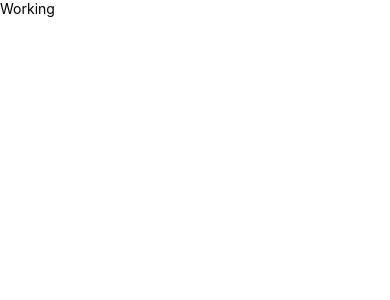
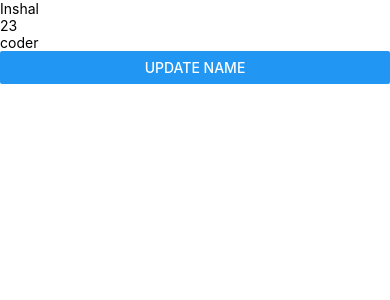
Before and after one commit to inshal1998/ReduxToolKitTodo, a React Native app: screen / in a window 390 px wide. Shown: the top 300 px of the page. Built offline with nearby package versions, Linux system fonts and the light colour scheme.

Commit message:
createAction Working

```diff
--- a/App.js
+++ b/App.js
@@ -1,12 +1,14 @@
 import React from 'react'
 import { StyleSheet, Text, View } from 'react-native'
 import { Profile } from './app/screen';
+import { store } from "./app/redux/store";
+import { Provider } from "react-redux";
 
 const App = () => {
   return (
-      <View>
+    <Provider store={store}>
         <Profile/>
-      </View>
+    </Provider>
 
   )
 }
--- /dev/null
+++ b/app/redux/reducers/UserReducers.js
@@ -0,0 +1,26 @@
+import { createReducer } from "@reduxjs/toolkit";
+
+const initialState = {
+    name:"Inshal",
+    age:23,
+    status:'coder'
+}
+const UserReducer =createReducer(initialState , (builder)=>{
+    builder.addCase('CHANGE_NAME' , ( state , action)=>{
+        state.name = action.payload
+    })
+})
+export default UserReducer
+
+                    // OLD WAY
+// const userReducer =  (state=initialState , action)=>{
+//     switch (action.type) {
+//         case 'CHANGE_NAME':
+//             return{
+//                 ...state,
+//                 name:action.payload
+//             }
+//         default:
+//             return state;
+//     }
+// }
--- /dev/null
+++ b/app/redux/store.js
@@ -0,0 +1,7 @@
+import { configureStore } from "@reduxjs/toolkit";
+import UserReducers  from "./reducers/UserReducers";
+
+
+export const store = configureStore({
+    reducer:UserReducers,
+})
--- a/app/screen/Profile.js
+++ b/app/screen/Profile.js
@@ -1,10 +1,28 @@
 import React from 'react'
-import { StyleSheet, Text, View } from 'react-native'
+import { Button, StyleSheet, Text, View } from 'react-native'
+import { useSelector , useDispatch } from "react-redux";
+const Profile = () => {
 
-const Profile = () => {
+   const {name,age,status}= useSelector((state)=>{
+       return state
+   })
+
+   const dispatch = useDispatch()
+
+   const updateName = (name)=>{
+       dispatch({
+           type:'CHANGE_NAME',
+           payload:name
+       })
+   }
+
+
     return (
         <View>
-            <Text>Working</Text>
+            <Text>{name}</Text>
+            <Text>{age}</Text>
+            <Text>{status}</Text>
+            <Button title='Update Name' onPress={()=>{updateName("Ansari")}}/>
         </View>
     )
 }
```
